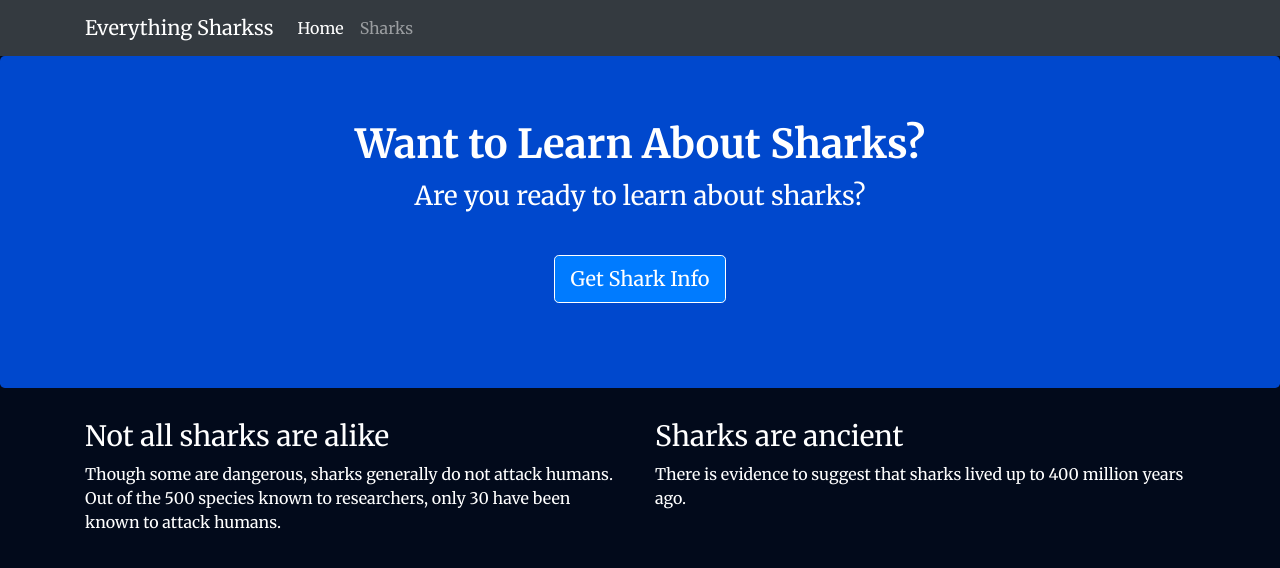
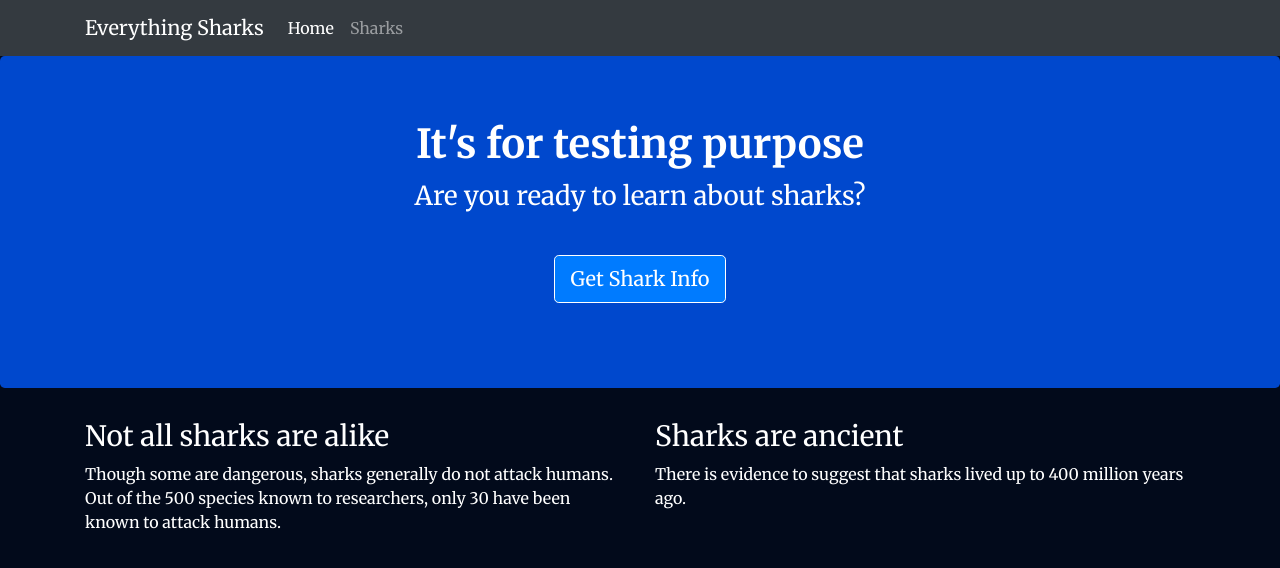
Before and after one commit to sreekanthpv12/nodejs-jenkins-gcp, a website: page views/index.html in a window 1280 px wide. Drawn offline with nearby package versions, Linux system fonts and the light colour scheme.

Commit message:
Update index.html

```diff
--- a/views/index.html
+++ b/views/index.html
@@ -14,7 +14,7 @@
     <nav class="navbar navbar-dark bg-dark navbar-static-top navbar-expand-md">
         <div class="container">
             <button type="button" class="navbar-toggler collapsed" data-toggle="collapse" data-target="#bs-example-navbar-collapse-1" aria-expanded="false"> <span class="sr-only">Toggle navigation</span>
-            </button> <a class="navbar-brand" href="#">Everything Sharkss</a>
+            </button> <a class="navbar-brand" href="#">Everything Sharks</a>
             <div class="collapse navbar-collapse" id="bs-example-navbar-collapse-1">
                 <ul class="nav navbar-nav mr-auto">
                     <li class="active nav-item"><a href="/" class="nav-link">Home</a>
@@ -27,7 +27,7 @@
     </nav>
     <div class="jumbotron">
         <div class="container">
-            <h1>Want to Learn About Sharks?</h1>
+            <h1>It's for testing purpose</h1>
             <p>Are you ready to learn about sharks?</p>
             <br>
             <p><a class="btn btn-primary btn-lg" href="/sharks" role="button">Get Shark Info</a>
```
